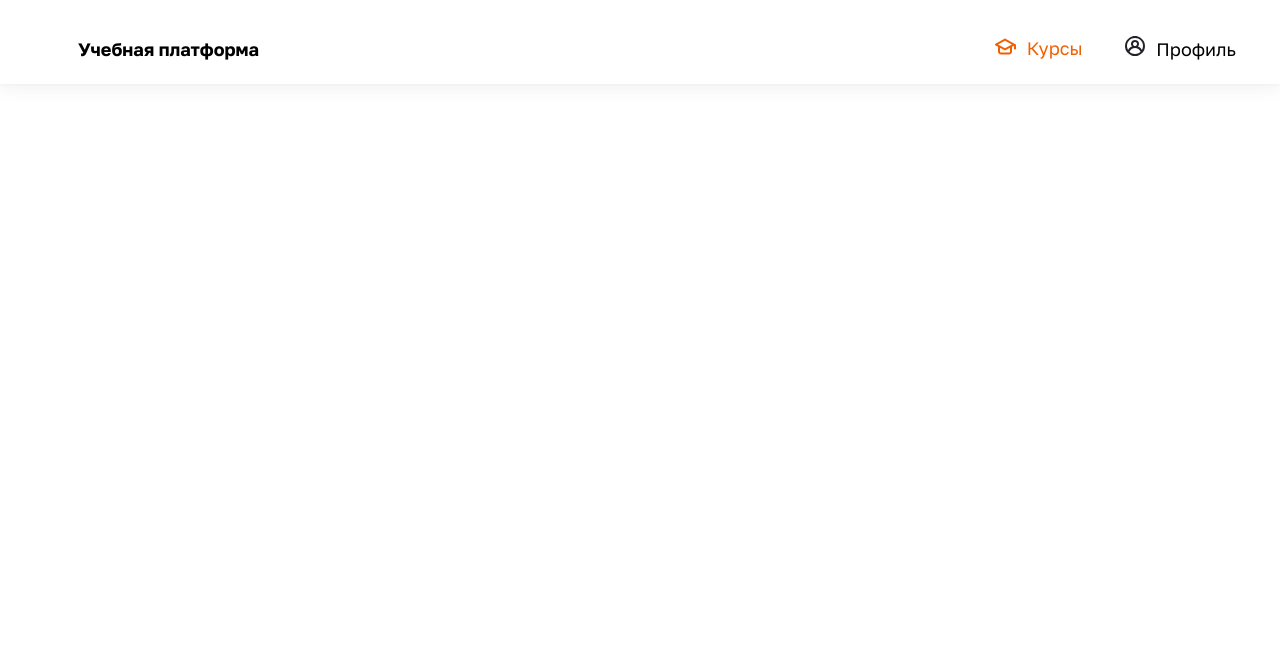
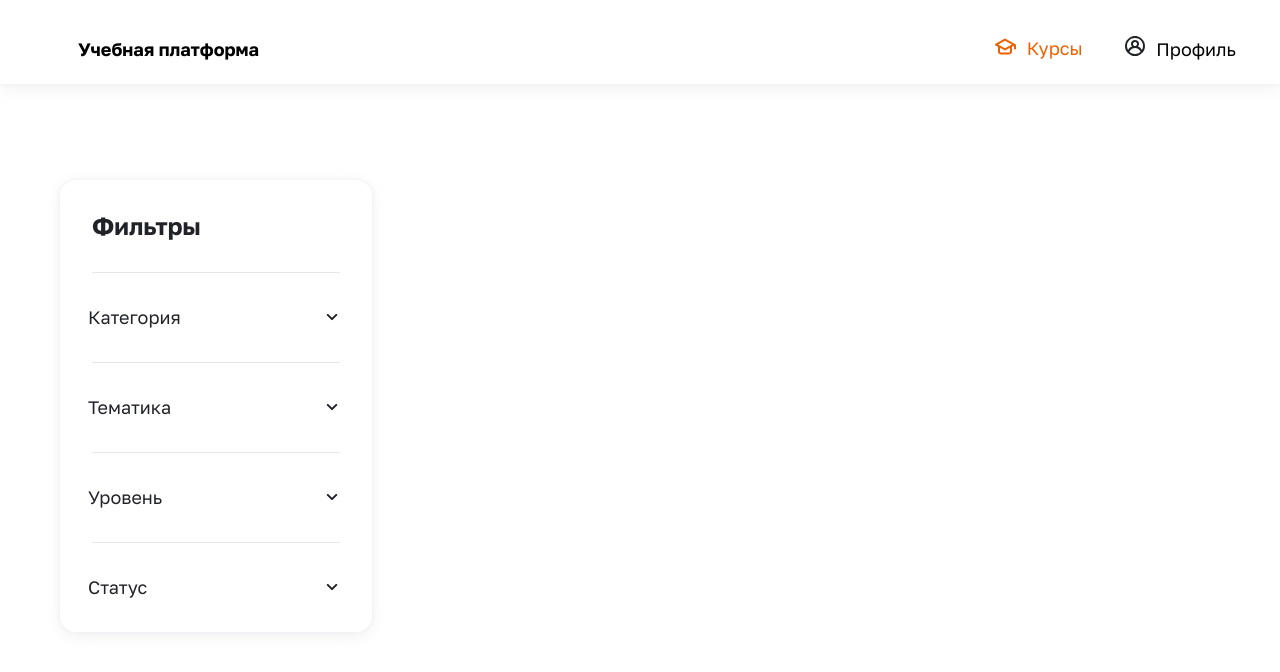
Before and after one commit to Serega-z/liza, a website: page src/index.html in a window 1280 px wide. Drawn offline with Linux system fonts and the light colour scheme.

Commit message:
feat: filters inactive block

```diff
--- /dev/null
+++ b/src/blocks/filters-block/filters-block.css
@@ -0,0 +1,7 @@
+.filters-block{
+    position: absolute;
+    width: 312px;
+    min-height: 816px;
+    left: 60px;
+    top: 180px;
+}
--- /dev/null
+++ b/src/blocks/filters-block/filters/filter-card/__button/filter-card__button.css
@@ -0,0 +1,15 @@
+.filter-card__button {
+    width: 24px;
+    height: 24px;
+    flex: none;
+    order: 2;
+    flex-grow: 0;
+    margin: 0px 8px;
+    border: none;
+
+    background-image: url("../../../../../images/filter-card__button.svg");
+    background-repeat: no-repeat;
+    background-color: transparent;
+    background-size: 12px;
+    background-position: center;
+}
--- /dev/null
+++ b/src/blocks/filters-block/filters/filter-card/__title/filter-card__title.css
@@ -0,0 +1,17 @@
+.filter-card__title{
+    width: 216px;
+    height: 24px;
+
+    font-family: Golos;
+font-style: normal;
+font-weight: normal;
+font-size: 18px;
+line-height: 24px;
+
+color: #212329;
+
+flex: none;
+order: 1;
+flex-grow: 1;
+margin: 0px 8px;
+}
--- /dev/null
+++ b/src/blocks/filters-block/filters/filter-card/filter-card.css
@@ -0,0 +1,11 @@
+.filter-card {
+    display: flex;
+    flex-direction: row;
+    align-items: flex-start;
+    align-self: center;
+    padding: 0px;
+    height: 24px;
+
+    margin-top: 32px;
+
+}
--- /dev/null
+++ b/src/blocks/filters-block/filters/filter-point/filter-point.css
@@ -0,0 +1,18 @@
+.filter-point {
+    display: flex;
+    flex-direction: column;
+    align-items: flex-start;
+    padding: 0px;
+    width: 248px;
+    height: 57px;
+    left: 32px;
+
+    flex: none;
+    order: 3;
+    align-self: center;
+    flex-grow: 0;
+    margin-bottom: 32px;
+
+    border-top: 1px solid #E6E7EB;
+
+}
--- /dev/null
+++ b/src/blocks/filters-block/filters/filters-header/__button-text/filters-header__button-text.css
@@ -0,0 +1,21 @@
+.filters-header__button-text {
+    width: 84px;
+height: 24px;
+
+font-family: Golos;
+font-style: normal;
+font-weight: 500;
+font-size: 18px;
+line-height: 24px;
+
+display: flex;
+align-items: center;
+text-align: center;
+
+color: #212329;
+
+flex: none;
+order: 1;
+flex-grow: 0;
+margin: 0px 8px;
+}
--- /dev/null
+++ b/src/blocks/filters-block/filters/filters-header/__button/filters-header__button.css
@@ -0,0 +1,12 @@
+.filters-header__button{
+    display: flex;
+    flex-direction: row;
+    justify-content: center;
+    align-items: center;
+    padding: 0px;
+    width: 84px;
+    height: 28px;
+    border: none;
+    background-color: #FFFFFF;
+    visibility: hidden;
+}
--- /dev/null
+++ b/src/blocks/filters-block/filters/filters-header/__title/filters-header__title.css
@@ -0,0 +1,14 @@
+.filters-header__title {
+
+    height: 28px;
+    font-family: Golos;
+    font-style: normal;
+    font-weight: bold;
+    font-size: 24px;
+    line-height: 28px;
+    color: #212329;
+    flex: none;
+    order: 0;
+    flex-grow: 1;
+    margin: 0px 0px;
+}
--- /dev/null
+++ b/src/blocks/filters-block/filters/filters-header/filters-header.css
@@ -0,0 +1,14 @@
+.filters-header{
+    display: flex;
+    flex-direction: row;
+    align-items: flex-start;
+
+    width: 248px;
+    height: 28px;
+
+    flex: none;
+    order: 0;
+    align-self: center;
+    flex-grow: 0;
+    margin: 32px 0px;
+}
--- /dev/null
+++ b/src/blocks/filters-block/filters/filters.css
@@ -0,0 +1,12 @@
+.filters{
+    width: 312px;
+    min-height: 448px;
+
+    background-color: #FFFFFF;
+    display: flex;
+    flex-direction: column;
+    align-items: center;
+    box-shadow: 0px 0px 4px rgba(231, 232, 235, 0.6),
+                0px 4px 16px rgba(231, 232, 235, 0.6);
+    border-radius: 16px;
+}
--- a/src/index.html
+++ b/src/index.html
@@ -38,6 +38,49 @@
 		</header>
 		<main class="main">
 
+			<div class="filters-block">
+				<div class="filters">
+					<div class="filters-header">
+						<h3 class="filters-header__title">Фильтры</h3>
+
+						<button class="filters-header__button">
+							<p class="filters-header__button-text">Очистить</p>
+						</button>
+					</div>
+
+					<div class="filter-point">
+						<div class="filter-card">
+							<p class="filter-card__title">Категория</p>
+							<button class="filter-card__button" type="button"></button>
+						</div>
+
+						<div class="filter-oprions"></div>
+					</div>
+
+					<div class="filter-point">
+						<div class="filter-card">
+							<p class="filter-card__title">Тематика</p>
+							<button class="filter-card__button" type="button"></button>
+						</div>
+					</div>
+
+					<div class="filter-point">
+						<div class="filter-card">
+							<p class="filter-card__title">Уровень</p>
+							<button class="filter-card__button" type="button"></button>
+						</div>
+					</div>
+
+					<div class="filter-point">
+						<div class="filter-card">
+							<p class="filter-card__title">Статус</p>
+							<button class="filter-card__button" type="button"></button>
+						</div>
+					</div>
+				</div>
+			</div>
+
+
 		</main>
 	</div>
 </body>
--- a/src/pages/index.css
+++ b/src/pages/index.css
@@ -10,3 +10,15 @@
 @import url(../blocks/menu/__item/menu__item.css);
 @import url(../blocks/menu/__link/menu__link.css);
 @import url(../blocks/menu/__link/_active/menu__link_active.css);
+
+@import url(../blocks/filters-block/filters-block.css);
+@import url(../blocks/filters-block/filters/filters.css);
+@import url(../blocks/filters-block/filters/filters-header/filters-header.css);
+@import url(../blocks/filters-block/filters/filters-header/__title/filters-header__title.css);
+@import url(../blocks/filters-block/filters/filters-header/__button/filters-header__button.css);
+@import url(../blocks/filters-block/filters/filters-header/__button-text/filters-header__button-text.css);
+@import url(../blocks/filters-block/filters/filter-point/filter-point.css);
+@import url(../blocks/filters-block/filters/filter-card/filter-card.css);
+@import url(../blocks/filters-block/filters/filter-card/__title/filter-card__title.css);
+@import url(../blocks/filters-block/filters/filter-card/__button/filter-card__button.css);
+@import url(../blocks/filters-block/filters/filter-oprions/filter-oprions.css);
```
Also changed, not shown: src/blocks/filters-block/filters/filter-oprions/filter-oprions.css (added), src/images/filter-card__button.svg (added), 1 other file.
